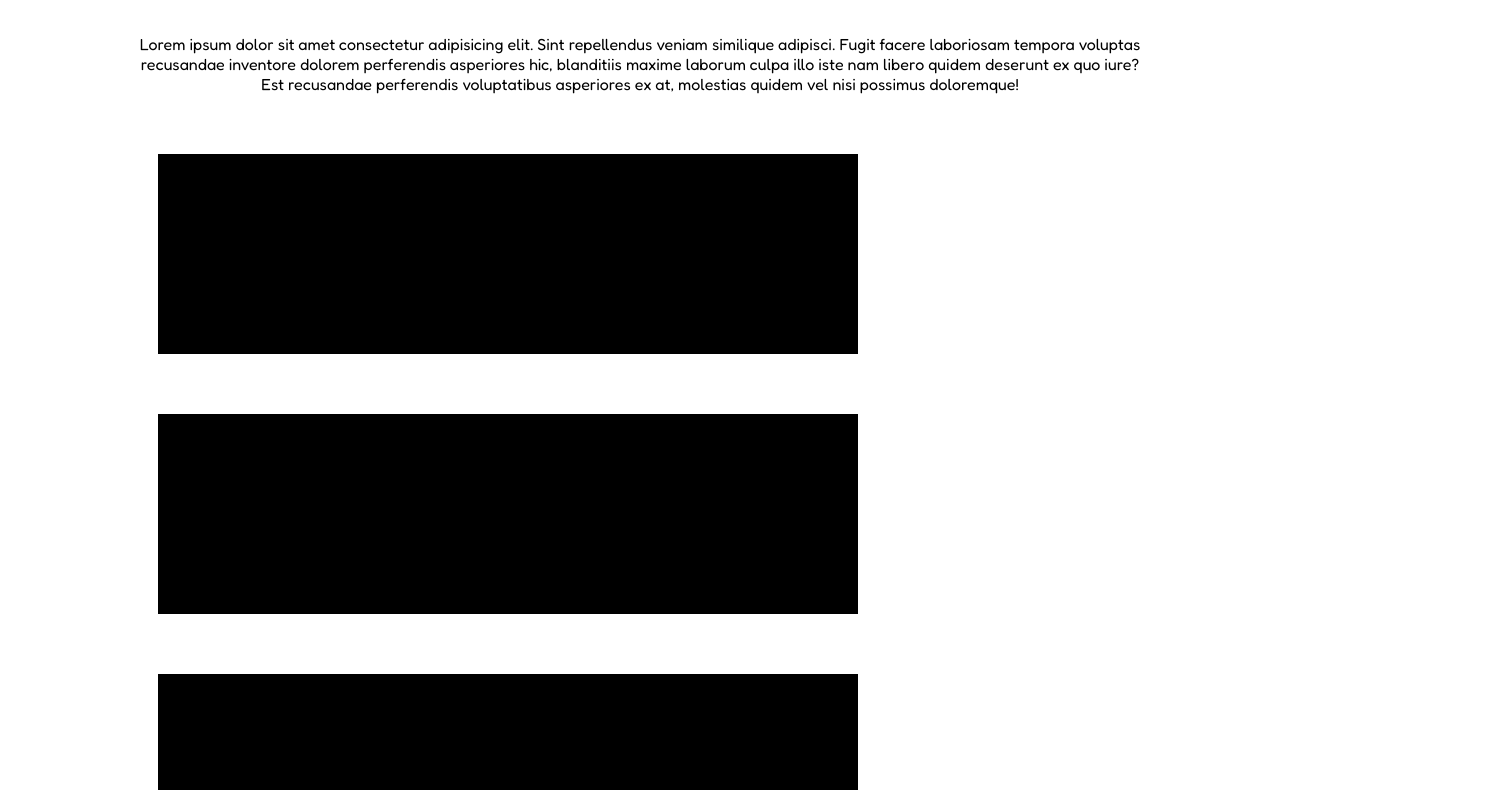
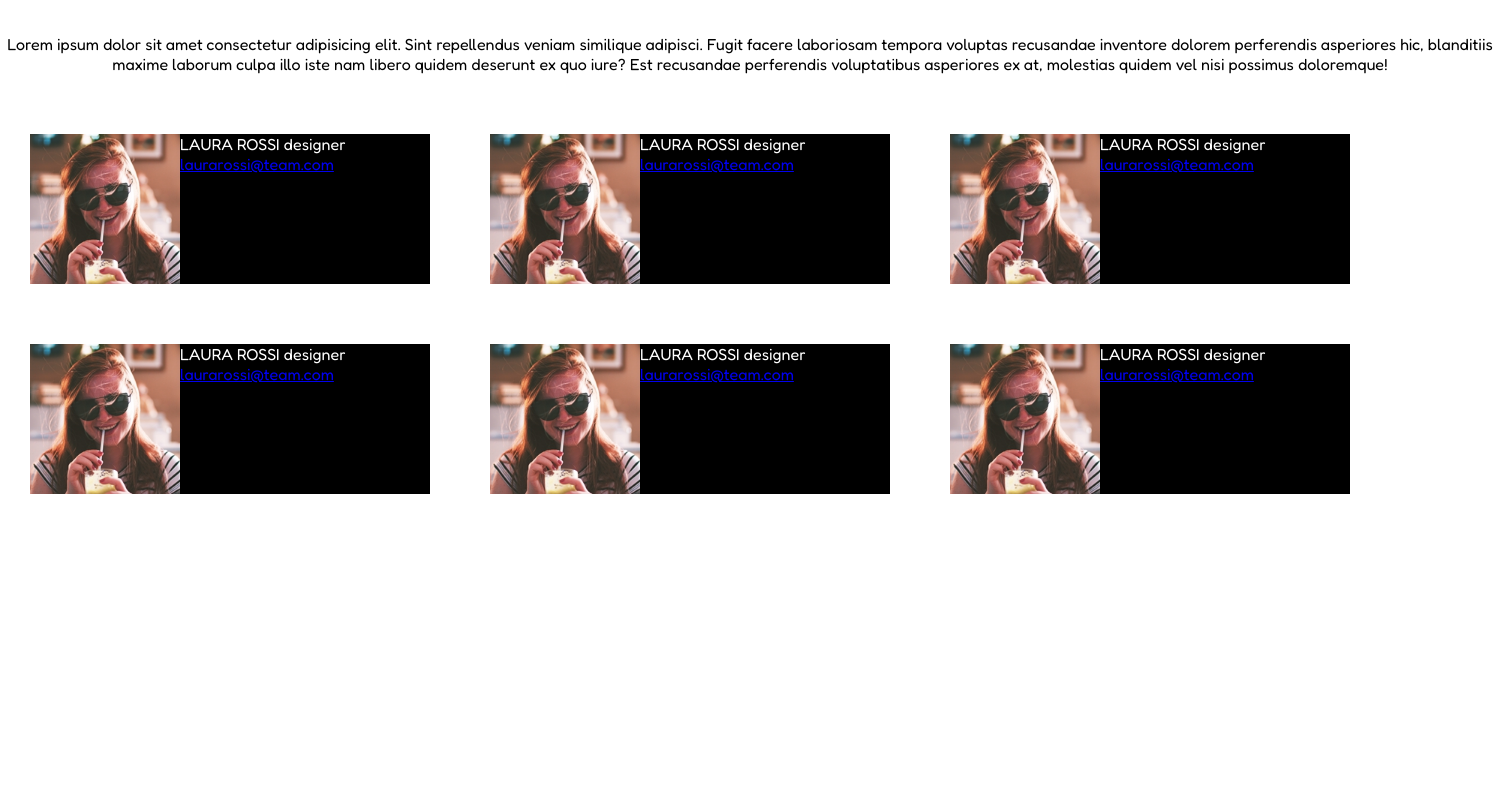
Before and after one commit to Idedav/html-css-float-cards, a plain HTML site: page index.html in a window 1280 px wide. Shown: the part 105-895 px from the top of the page, 1500 px wide, since content can reach past the window. After the commit the page ends 800 px from the top, so only its background shows below. Drawn offline with Linux system fonts and the light colour scheme.

Commit message:
add badges

```diff
--- a/css/style.css
+++ b/css/style.css
@@ -6,8 +6,14 @@
 
 body{
     font-family: 'Fredoka', sans-serif;
-    width: 80%;
+    width: 1500px;
     margin: auto;
+}
+
+.clearfix{
+    content:'';
+    display: table;
+    clear: both;
 }
 
 header h1,
@@ -28,10 +34,19 @@ section .text{
     padding-bottom: 30px;
 }
 
+
 .badge{
-    width: 700px;
-    height: 200px;
+    width:400px;
     background-color: black;
     margin: 30px;
     float: left;
 }
+
+.badge span{
+    color: white;
+}
+
+.badge img{
+    width: 150px;
+    float: left;
+}
--- a/index.html
+++ b/index.html
@@ -28,30 +28,48 @@
 
         </section>
 
-        <section class="badges">
+        <section class="badges clearfix">
 
             <div class="badge">
-
+                <img src="img/female1.png" alt="">
+                <span>LAURA ROSSI</span>
+                <span>designer</span>
+                <a href="#">laurarossi@team.com</a>
             </div>
 
             <div class="badge">
-
+                <img src="img/female1.png" alt="">
+                <span>LAURA ROSSI</span>
+                <span>designer</span>
+                <a href="#">laurarossi@team.com</a>
             </div>
 
             <div class="badge">
-
+                <img src="img/female1.png" alt="">
+                <span>LAURA ROSSI</span>
+                <span>designer</span>
+                <a href="#">laurarossi@team.com</a>
             </div>
 
             <div class="badge">
-
+                <img src="img/female1.png" alt="">
+                <span>LAURA ROSSI</span>
+                <span>designer</span>
+                <a href="#">laurarossi@team.com</a>
             </div>
 
             <div class="badge">
-
+                <img src="img/female1.png" alt="">
+                <span>LAURA ROSSI</span>
+                <span>designer</span>
+                <a href="#">laurarossi@team.com</a>
             </div>
 
             <div class="badge">
-
+                <img src="img/female1.png" alt="">
+                <span>LAURA ROSSI</span>
+                <span>designer</span>
+                <a href="#">laurarossi@team.com</a>
             </div>
 
 
```
